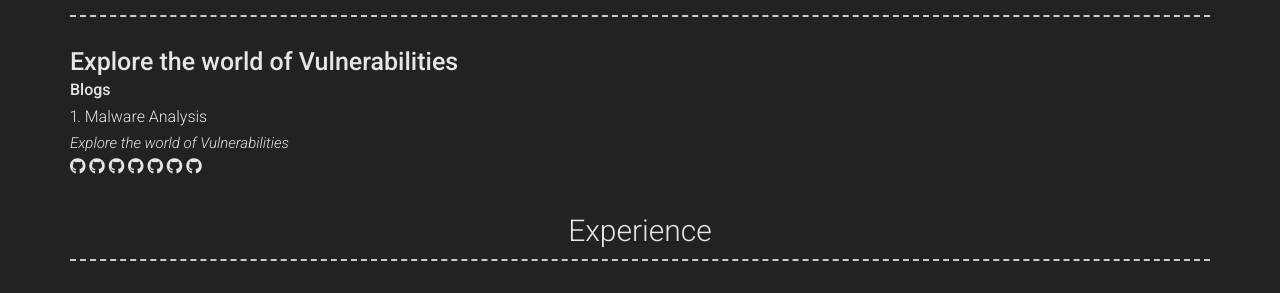
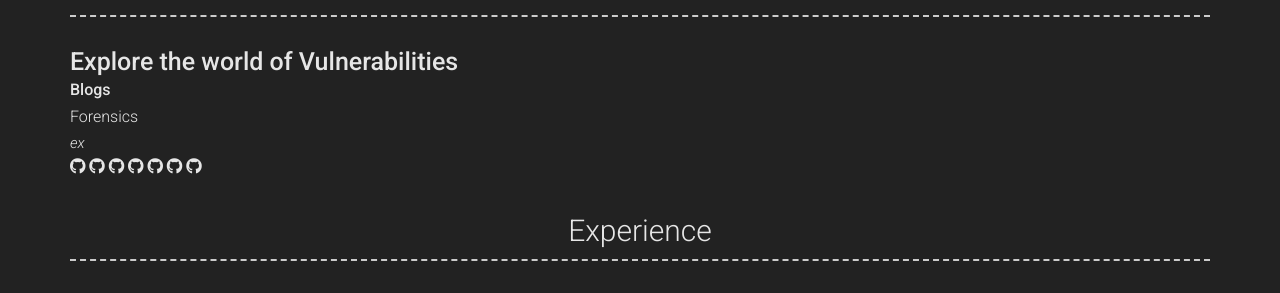
Before and after one commit to yashomer1994/Resume, a Jekyll site: the page built from index.md, in a window 1280 px wide. Shown: the part 634-927 px from the top of the page. Built offline with Jekyll 4.4.1, drawn with Linux system fonts in a browser that asks for light colours; nearby versions of some CDN libraries.

Commit message:
Update _config.yml

```diff
--- a/_config.yml
+++ b/_config.yml
@@ -66,10 +66,12 @@
       - layout: top
         title: Explore the world of Vulnerabilities
         sub_title: Blogs
-        caption: 1. Malware Analysis
+        caption:  Malware Analysis
         link: https://yashomer1994.github.io/yash007.github.io/
         link_text: Explore the world of Vulnerabilities
-        lists: 123
+        caption: Forensics
+        link: https://yashomer1994.github.io/yash007.github.io/c++/assembly/vba/powershell/2021/02/14/Emotet-Malware.html
+        link_text: ex
 
 
         additional_links:
```
